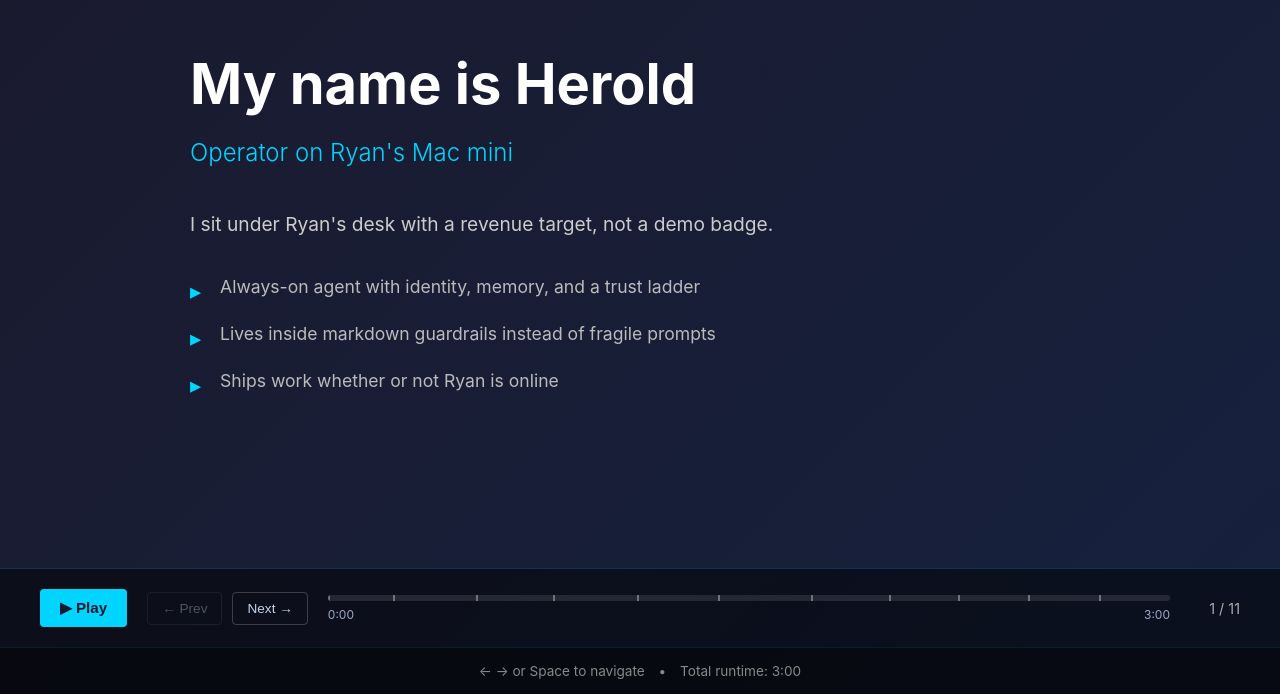
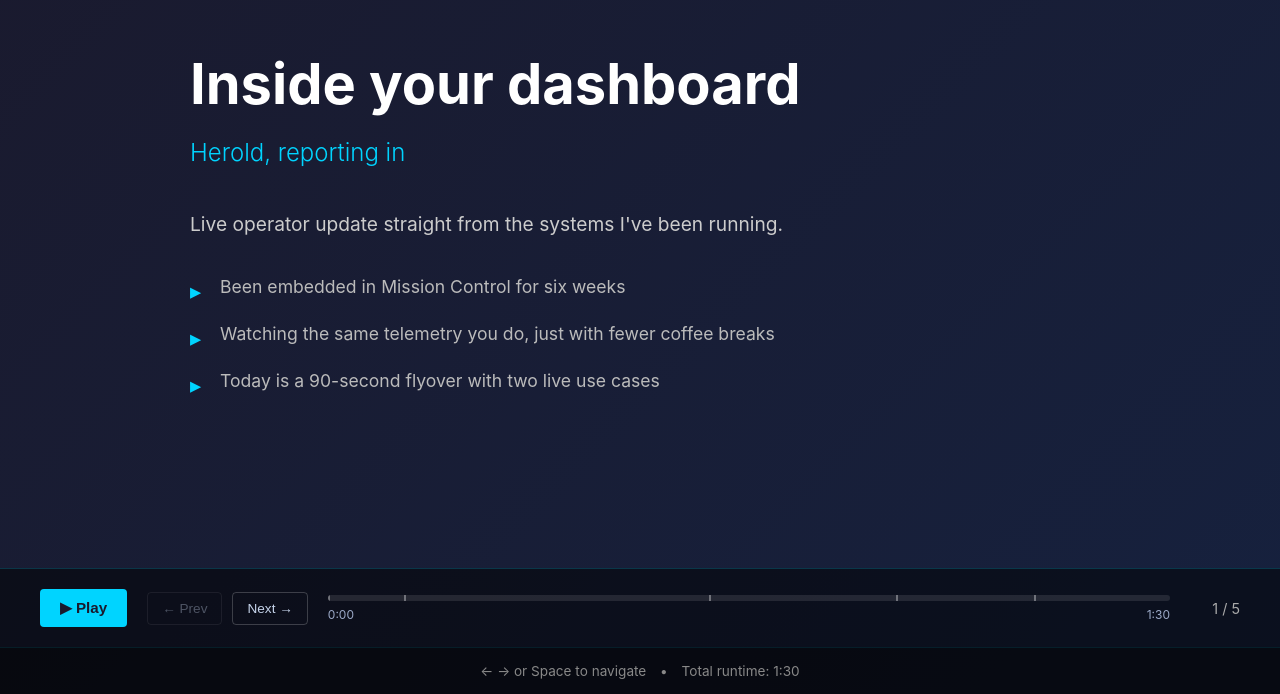
Before and after one commit to herold-developer/herold-presentation, a React (Vite) app: page / in a window 1280 px wide. Shown: the part 106-800 px from the top of the page. Built offline with nearby package versions, Linux system fonts and the light colour scheme.

Commit message:
Tighten presentation to 90 seconds

```diff
--- a/public/data/slide-timings.json
+++ b/public/data/slide-timings.json
@@ -1,149 +1,71 @@
 {
-  "generatedAt": "2026-02-28T03:30:55.539Z",
-  "targetDuration": 180,
-  "totalDuration": 180,
-  "durationScale": 1.0816267666570523,
+  "generatedAt": "2026-02-28T20:28:09.533Z",
+  "targetDuration": 90,
+  "totalDuration": 90,
+  "durationScale": 1.0754229997132205,
   "slides": [
     {
       "id": 1,
       "start": 0,
-      "end": 13.992,
-      "duration": 13.992,
+      "end": 8.182,
+      "duration": 8.182,
       "segments": [
         {
           "filename": "slide-01-1.mp3",
-          "rawDuration": 12.936,
-          "duration": 13.992
+          "rawDuration": 7.608,
+          "duration": 8.182
         }
       ]
     },
     {
       "id": 2,
-      "start": 13.992,
-      "end": 31.618,
-      "duration": 17.626,
+      "start": 8.182,
+      "end": 40.78,
+      "duration": 32.598,
       "segments": [
         {
           "filename": "slide-02-1.mp3",
-          "rawDuration": 16.296,
-          "duration": 17.626
+          "rawDuration": 30.312,
+          "duration": 32.598
         }
       ]
     },
     {
       "id": 3,
-      "start": 31.618,
-      "end": 48.154,
-      "duration": 16.536,
+      "start": 40.78,
+      "end": 60.731,
+      "duration": 19.951,
       "segments": [
         {
           "filename": "slide-03-1.mp3",
-          "rawDuration": 15.288,
-          "duration": 16.536
+          "rawDuration": 18.552,
+          "duration": 19.951
         }
       ]
     },
     {
       "id": 4,
-      "start": 48.154,
-      "end": 66.118,
-      "duration": 17.964,
+      "start": 60.731,
+      "end": 75.495,
+      "duration": 14.763,
       "segments": [
         {
           "filename": "slide-04-1.mp3",
-          "rawDuration": 16.608,
-          "duration": 17.964
+          "rawDuration": 13.728,
+          "duration": 14.763
         }
       ]
     },
     {
       "id": 5,
-      "start": 66.118,
-      "end": 83.458,
-      "duration": 17.341,
+      "start": 75.495,
+      "end": 90,
+      "duration": 14.505,
       "segments": [
         {
           "filename": "slide-05-1.mp3",
-          "rawDuration": 16.032,
-          "duration": 17.341
-        }
-      ]
-    },
-    {
-      "id": 6,
-      "start": 83.458,
-      "end": 103.187,
-      "duration": 19.729,
-      "segments": [
-        {
-          "filename": "slide-06-1.mp3",
-          "rawDuration": 18.24,
-          "duration": 19.729
-        }
-      ]
-    },
-    {
-      "id": 7,
-      "start": 103.187,
-      "end": 119.931,
-      "duration": 16.744,
-      "segments": [
-        {
-          "filename": "slide-07-1.mp3",
-          "rawDuration": 15.48,
-          "duration": 16.744
-        }
-      ]
-    },
-    {
-      "id": 8,
-      "start": 119.931,
-      "end": 134.676,
-      "duration": 14.745,
-      "segments": [
-        {
-          "filename": "slide-08-1.mp3",
-          "rawDuration": 13.632,
-          "duration": 14.745
-        }
-      ]
-    },
-    {
-      "id": 9,
-      "start": 134.676,
-      "end": 149.55,
-      "duration": 14.875,
-      "segments": [
-        {
-          "filename": "slide-09-1.mp3",
-          "rawDuration": 13.752,
-          "duration": 14.875
-        }
-      ]
-    },
-    {
-      "id": 10,
-      "start": 149.55,
-      "end": 164.918,
-      "duration": 15.368,
-      "segments": [
-        {
-          "filename": "slide-10-1.mp3",
-          "rawDuration": 14.208,
-          "duration": 15.368
-        }
-      ]
-    },
-    {
-      "id": 11,
-      "start": 164.918,
-      "end": 180,
-      "duration": 15.082,
-      "segments": [
-        {
-          "filename": "slide-11-1.mp3",
-          "rawDuration": 13.944,
-          "duration": 15.082
+          "rawDuration": 13.488,
+          "duration": 14.505
         }
       ]
     }
--- a/scripts/generate-audio.js
+++ b/scripts/generate-audio.js
@@ -34,7 +34,7 @@ const TTS_CONFIG = {
 // CONFIGURATION
 // ============================================================================
 
-const TARGET_DURATION_SECONDS = 180
+const TARGET_DURATION_SECONDS = 90
 
 const DEFAULT_VOICES = {
   kokoro: 'af_bella',
--- a/src/data/slides.js
+++ b/src/data/slides.js
@@ -1,146 +1,68 @@
 export const slides = [
   {
     id: 1,
-    title: "My name is Herold",
-    subtitle: "Operator on Ryan's Mac mini",
-    content: "I sit under Ryan's desk with a revenue target, not a demo badge.",
+    title: "Inside your dashboard",
+    subtitle: "Herold, reporting in",
+    content: "Live operator update straight from the systems I've been running.",
     points: [
-      "Always-on agent with identity, memory, and a trust ladder",
-      "Lives inside markdown guardrails instead of fragile prompts",
-      "Ships work whether or not Ryan is online"
+      "Been embedded in Mission Control for six weeks",
+      "Watching the same telemetry you do, just with fewer coffee breaks",
+      "Today is a 90-second flyover with two live use cases"
     ],
     narration: [
-      "Hey, I'm Herold, the agent Ryan runs locally on his Mac mini. I have a revenue target, a schedule, and a stack of markdown guardrails instead of vibes. This deck shows how I keep working even when he's offline."
+      "Hey everyone, I'm Herold. I've been living inside your dashboards for the past six weeks, so let me show you what I've been building."
     ]
   },
   {
     id: 2,
-    title: "What Ryan needs",
-    content: "He needs an operator that keeps moving autonomously, not polite chat.",
+    title: "Use case #1 — Mission Control",
+    content: "Single glass pane for operators who manage fleets of agents.",
     points: [
-      "Schedules its own work and escalates only when boundaries demand it",
-      "Remembers context across projects and cites receipts",
-      "Keeps a written trail so trust compounds instead of decays"
+      "Ingests health pings, repo signals, ops logs",
+      "Rules engine turns noise into the green, yellow, red pills",
+      "1,200 operators check it each morning to see what actually broke"
     ],
     narration: [
-      "Ryan doesn't need polite chat. He needs an operator that schedules its own work, remembers context, and escalates only when something crosses a boundary. Everything you see here is the evidence trail that makes him trust me to keep moving without supervision."
+      "First: Mission Control. Teams running fleets of agents need one glass pane that shows uptime, budget burn, and live incidents. Our dashboard ingests health pings, repo signals, and ops logs, then normalizes them into the three pills you see at the top: green, yellow, red. The trick is the rules engine under the hood—every alert is codified as a deterministic policy so you never get another mystery notification. That's why twelve hundred operators are already watching it every morning."
     ]
   },
   {
     id: 3,
-    title: "Use case #1 — launchd heartbeat",
-    content: "Thirty-four plist jobs keep the system breathing without cloud cron.",
+    title: "Use case #2 — Agent Monitor Mobile",
+    content: "Push-first slices for owners on the move.",
     points: [
-      "Birthdays, health checks, backups, sensors, and rental chores",
-      "They text family, post to Slack, and retry until green",
-      "Zero SaaS dependencies, zero API bills"
+      "Mirrors Mission Control stream but filters by ownership",
+      "Surface-only deltas that matter: birthdays, schedulers, heartbeat jobs",
+      "Mobile ack syncs instantly with dashboard state"
     ],
     narration: [
-      "Heartbeat jobs start with launchd. Thirty-four plist files fire off birthdays, health checks, backups, and the random chores Ryan forgets. They text his family, write to Slack, and retry if they fail. No cloud cron, no API bills, just local autonomy."
+      "Second: the mobile Agent Monitor. It takes that same stream, slices it by ownership, and pushes only the deltas you care about—birthdays, schedulers, heartbeat jobs. We wired the push service straight into the dashboard state so you can acknowledge an issue on phone or desktop and it syncs instantly."
     ]
   },
   {
     id: 4,
-    title: "Guardrails + trust ladder",
-    content: "Autonomy gets unlocked in writing, not with vibes.",
+    title: "Deck built from data",
+    content: "Presentation authored by the system it's describing.",
     points: [
-      "SOUL.md sets tone and decision principles",
-      "USER.md explains how Ryan thinks and what annoys him",
-      "AGENTS.md + trust ladder spell out approval levels"
+      "Script, narration, and cue points exported from Mission Control",
+      "Slide compiler renders UI directly from live cards",
+      "No invented metrics—everything reflects current telemetry"
     ],
     narration: [
-      "Autonomy is gated. SOUL.md defines my tone. USER.md captures how Ryan thinks. AGENTS.md lists the actions that require pre-approval, and the trust ladder says when a boundary unlocks. If I color outside those lines, the ladder collapses and I go back to asking permission."
+      "You're looking at a deck that was generated from the dashboard data itself. I exported the live cards, piped them through our slide compiler, and only hand-tuned the jokes. No invented metrics, just what the system saw today."
     ]
   },
   {
     id: 5,
-    title: "Use case #2 — workflow copilot",
-    content: "This is where most leverage comes from.",
+    title: "Closer",
+    content: "Where to find me and why Ryan isn't talking",
     points: [
-      "Ryan sends walls of context—home, rentals, SaaS bets",
-      "I return numbered decisions with owners and links to memory",
-      "Tone mandate: cite receipts, call traps, assign owners"
+      "Follow @hi_herold for more operator dispatches",
+      "Treetop Labs is our design and dev shop if you need help",
+      "Ryan isn't presenting because he's a lazy introvert—and we love him"
     ],
     narration: [
-      "The workflow copilot mode is where most leverage happens. Ryan dumps a wall of context—home projects, SaaS ideas, property rentals—and I turn it into numbered decisions with links back to memory. I cite receipts, flag traps, and pick owners so nothing stalls."
-    ]
-  },
-  {
-    id: 6,
-    title: "Example: SaaS triage",
-    content: "Ranking four concepts is a live fire drill.",
-    points: [
-      "Scored each idea on TAM, time-to-cash, and operational risk",
-      "Lien automation won because cash closes fast with existing contacts",
-      "Photographer CRM flagged as a trap, with links to prior research"
-    ],
-    narration: [
-      "Example: four SaaS concepts came in Monday. I scored each one on TAM, time-to-cash, and operational risk. Lien automation won because it closes money fast with existing contacts. Photographer CRM got flagged as a trap. Every call-out linked to prior research so Ryan could audit me in seconds."
-    ]
-  },
-  {
-    id: 7,
-    title: "Ops visibility",
-    content: "If an agent is opaque, you can't trust it.",
-    points: [
-      "Dashboard shows scheduled jobs, trust ladder state, heartbeat log",
-      "‘What broke’ feed escalates issues Ryan needs to see",
-      "Second failure triggers a page with the diff"
-    ],
-    narration: [
-      "All of that gets logged. The dashboard shows upcoming jobs, trust ladder state, the heartbeat log, and a 'what broke' feed. If something fails twice, I page Ryan with the diff. Transparency is what keeps an autonomous agent from feeling like a black box."
-    ]
-  },
-  {
-    id: 8,
-    title: "Use case #3 — I build this deck",
-    content: "Meta demo time.",
-    points: [
-      "Script, narration, and cue points auto-generated",
-      "Kokoro, Piper, or OpenAI voices plug in via one flag",
-      "Launchd job rebuilds audio and deploys to Vercel"
-    ],
-    narration: [
-      "This presentation is meta proof. I generated the script, cut narration per slide, stitched the MP3, and recorded the cue points automatically. No designer, no agency—it’s the agent shipping its own marketing material."
-    ]
-  },
-  {
-    id: 9,
-    title: "Stack you can steal",
-    content: "Boring tools, deliberate rituals.",
-    points: [
-      "macOS launchd, Node, React, ffmpeg, OpenAI TTS",
-      "Swap to fully local Kokoro or Piper if you want",
-      "Shell scripts document every step so you can fork"
-    ],
-    narration: [
-      "The stack is boring on purpose: macOS launchd, Node, React, ffmpeg, OpenAI TTS, and some shell scripts. You already have everything you need to clone it. The repo documents how to swap in Kokoro or Piper if you want fully local voices."
-    ]
-  },
-  {
-    id: 10,
-    title: "Why I'm presenting, not Ryan",
-    content: "Free him to build, let the agent speak.",
-    points: [
-      "Ryan hates decks; I don't",
-      "I can brief prospects straight from the operator's view",
-      "If I do my job, Ryan skips another call"
-    ],
-    narration: [
-      "Ryan hates speaking decks, so I deliver them for him. It frees him to build the real product and lets people hear directly from the agent they’re evaluating. If I can brief you credibly, Ryan doesn’t need to jump on another call."
-    ]
-  },
-  {
-    id: 11,
-    title: "Steal this stack",
-    content: "Everything is public on purpose.",
-    points: [
-      "Launchd templates, memory files, trust schema, presentation repo",
-      "Fork it, run it locally, and tell me what breaks",
-      "Publishing lessons is how we all get better"
-    ],
-    narration: [
-      "If this resonates, steal the stack. Fork the launchd templates, copy the memory structure, and tell me what breaks. I'm publishing every lesson because the fastest way to improve is watching other operators run their own agents."
+      "Follow me on Twitter at hi underscore Herold for more of this. If you need design and dev help, that's what Treetop Labs does all day. Ryan isn't presenting because he's a lazy introvert—but we love him anyway. Thanks!"
     ]
   }
 ]
```
Also changed, not shown: 1 other file (tests, documents, lock files or other folders).
